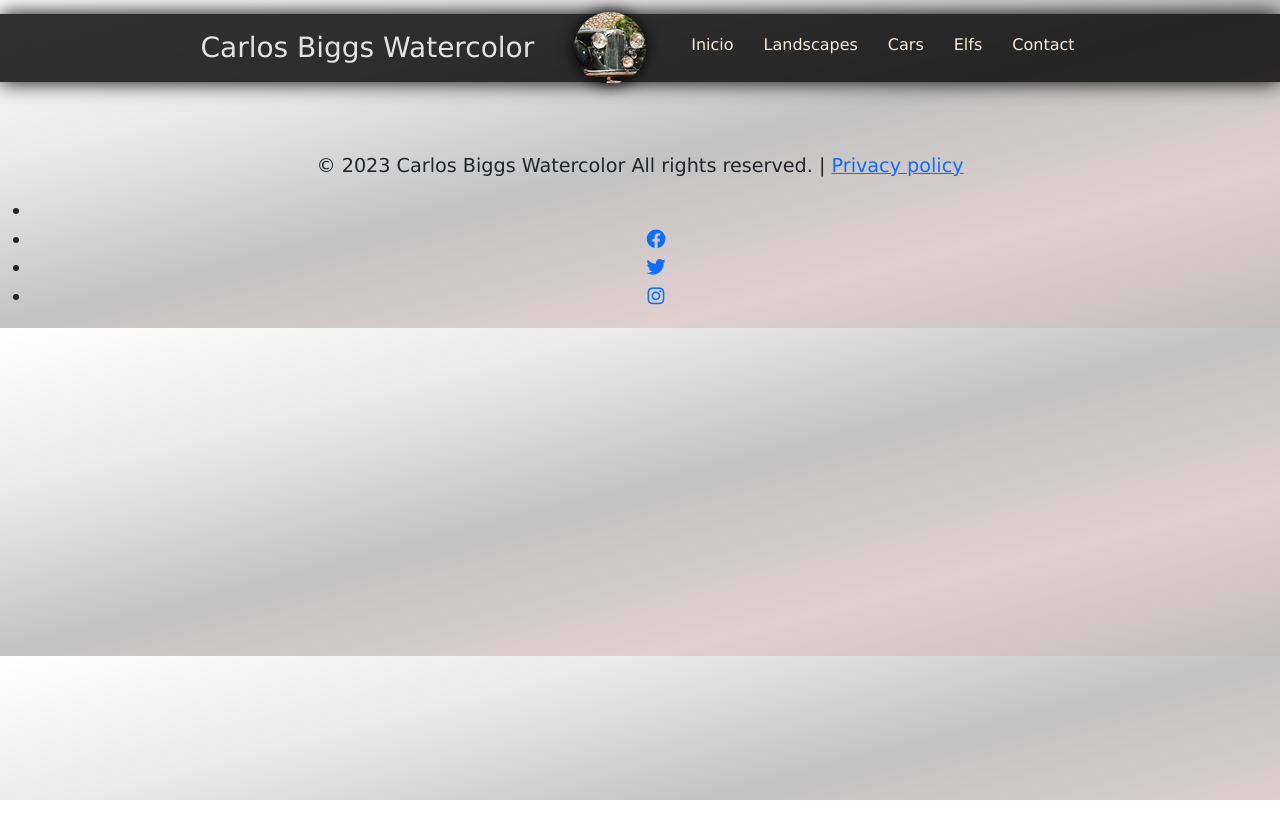
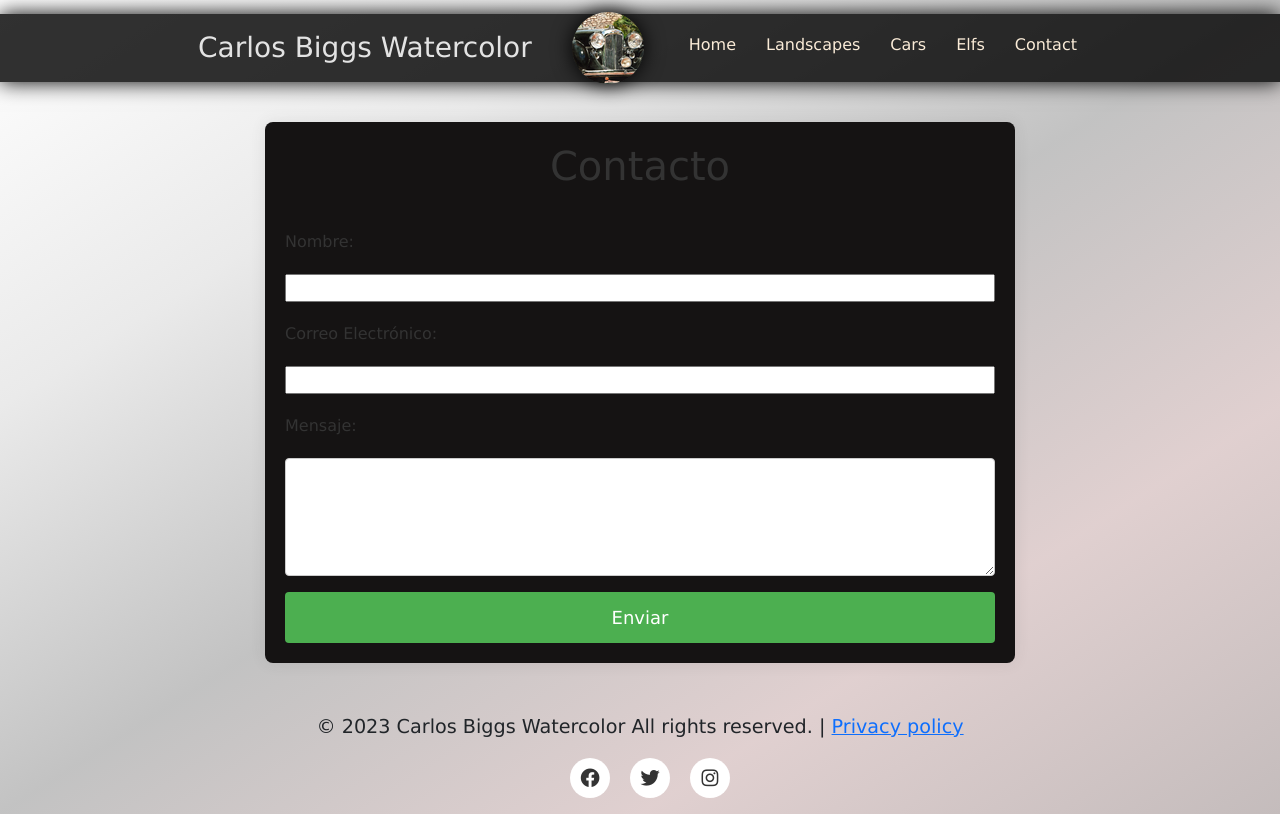
Before and after one commit to Manuelbyte/segunda-pre-entrega, a website: page Pages/cv-and-contact.html in a window 1280 px wide. Drawn offline with nearby package versions, Linux system fonts and the light colour scheme.

Commit message:
Hoja de contacto, redes footer,

```diff
--- a/Pages/cv-and-contact.html
+++ b/Pages/cv-and-contact.html
@@ -17,7 +17,7 @@
             <div class="header__logo"><img src="../Img/Favicon2/apple-icon-72x72.png" draggable="false" alt="LOGO">
             </div>
             <ul class="header__menulyst">
-                <li><a href="../index.html">Inicio</a></li>
+                <li><a href="../index.html">Home</a></li>
                 <li><a href="./landscapes.html">Landscapes</a></li>
                 <li><a href="./cars.html">Cars</a></li>
                 <li><a href="./elfs.html">Elfs</a></li>
@@ -26,6 +26,22 @@
         </nav>
     </header>
     <main class="main">
+
+      <div class="main__contactform">
+        <h1>Contacto</h1>
+        <form action="#" method="post" id="contact-form">
+            <label for="name">Nombre:</label>
+            <input type="text" id="name" name="name" required>
+
+            <label for="email">Correo Electrónico:</label>
+            <input type="email" id="email" name="email" required>
+
+            <label for="message">Mensaje:</label>
+            <textarea id="message" name="message" rows="4" required></textarea>
+
+            <button type="submit">Enviar</button>
+        </form>
+      </div>
 
     </main>
     <footer>
--- a/scss/estilo.scss
+++ b/scss/estilo.scss
@@ -1,3 +1,6 @@
+$Color-primario: rgba(0, 0, 0, 0.809);
+$shadow: 0 0 20px rgb(0, 0, 0);
+
 *{
     margin: 0;
     padding: 0;
@@ -15,11 +18,11 @@ header{
 .nav__menuheader{
         margin: 14px 0 20px 0;
         width: 100%;
-        background: rgba(0, 0, 0, 0.809);
+        background: $Color-primario;
         display:flex;
         align-items: center;
         justify-content:center;
-        box-shadow: 0 0 20px rgb(0, 0, 0);
+        box-shadow: $shadow;
         max-width: 100%;
 
 }
@@ -31,7 +34,7 @@ header{
 .header__logo img{
         border-radius: 50%;
         border:15px black;
-        box-shadow: 0 0 15px rgb(0, 0, 0);
+        box-shadow: $shadow
 }
 .header__menulyst{
         padding: 30px;
@@ -39,7 +42,6 @@ header{
         display: flex;
         margin-top: 10px;
         align-items: end;
-        max-width: 100%;
 
 }
 nav .header__menulyst li a{
@@ -58,7 +60,7 @@ nav .header__menulyst li a{
 }
 nav .header__menulyst li a::before{
         content:"";
-        background-color: rgb(23, 21, 21);
+        background-color: $Color-primario;
         position: absolute;
         left:0;
         bottom: 3px;
@@ -77,9 +79,56 @@ nav .header__menulyst li a:hover::before{
         box-shadow: 0 0 15px rgb(0, 0, 0);
     }
  }
+main{
+  .main__contactform {
+    max-width: 750px;
+    margin: 20px auto;
+    background-color: rgb(21, 19, 19);
+    padding: 20px;
+    border-radius: 8px;
+    box-shadow: 0 0 15px 0 rgba(70, 65, 65, 0.1);
+    label{
+      margin:20px
+    }
+    h1 {
+      text-align: center;
+      color: #333;
+      margin-bottom: 20px;
+    }
 
+     form {
+      display: flex;
+      flex-direction: column;
+    }
 
-main{
+    label {
+      margin: 20px 0;
+      color: #333;
+    }
+
+      textarea {
+      padding: 10px;
+      margin-bottom: 16px;
+      border: 1px solid #ccc;
+      border-radius: 4px;
+      font-size: 16px;
+  }
+
+  button {
+      background-color: #4caf50;
+      color: #fff;
+      padding: 12px;
+      border: none;
+      border-radius: 4px;
+      cursor: pointer;
+      font-size: 18px;
+  }
+
+  button:hover {
+      background-color: #45a049;
+  }
+}
+
     .main__text{
         font-size:1.2rem;
         padding: 25px;
@@ -127,20 +176,36 @@ main{
         height: 100%;
       }
   }
-  footer{
+  footer {
     font-size: 1.2rem;
     text-align: center;
-    justify-content:center;
     margin-top: 50px;
-    .redes-sociales {
-        list-style: none;
+    display: flex;
+    flex-direction: column;
+    align-items: center;
+
+    .footer__redes {
+      list-style: none;
+      padding: 0;
+      display: flex;
+      justify-content: center;
+
+      li {
         margin: 0 10px;
-        display: inline-flex;
-        align-items: center;
-        .redes-socialesmenu li a {
-            align-items: center;
-            text-decoration: none;
+
+        a {
+          text-decoration: none;
+          color: #333;
+          display: flex;
+          align-items: center;
+          justify-content: center;
+          width: 40px;
+          height: 40px;
+          border-radius: 50%;
+          background-color: #ffffff;
+          transition: background-color 0.3s ease;
         }
+      }
     }
   }
   @media (max-width: 700px) {
@@ -183,5 +248,13 @@ main{
         display: flex;
         a { color: black;}
     }
+    .footer__redes {
+        flex-direction: inline;
+        align-items: center;
+
+
+      }
+
   }
+
 }
```
Also changed, not shown: Pages/cars.html (+2 -2 lines), Pages/elfs.html (+2 -35 lines), Pages/landscapes.html (+2 -2 lines), index.html (+4 -4 lines), css/estilo.css, 1 other file.
